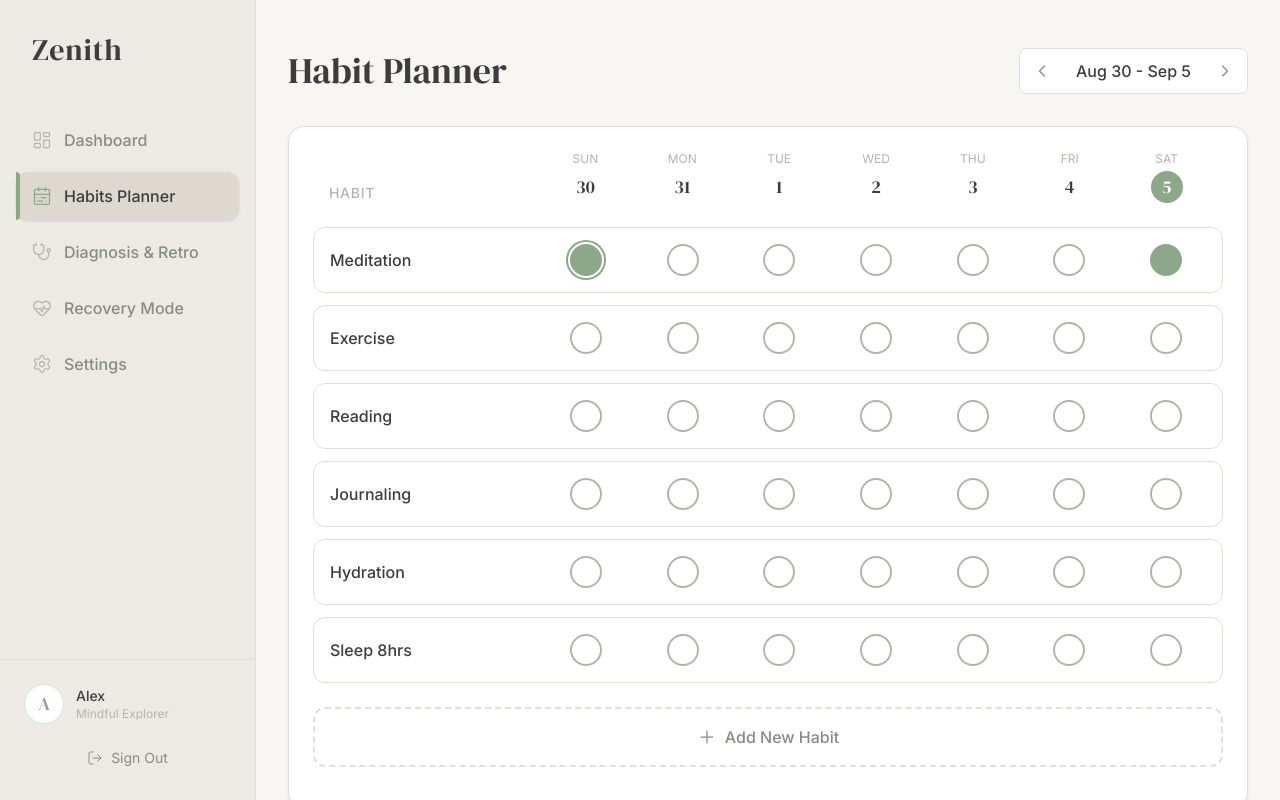
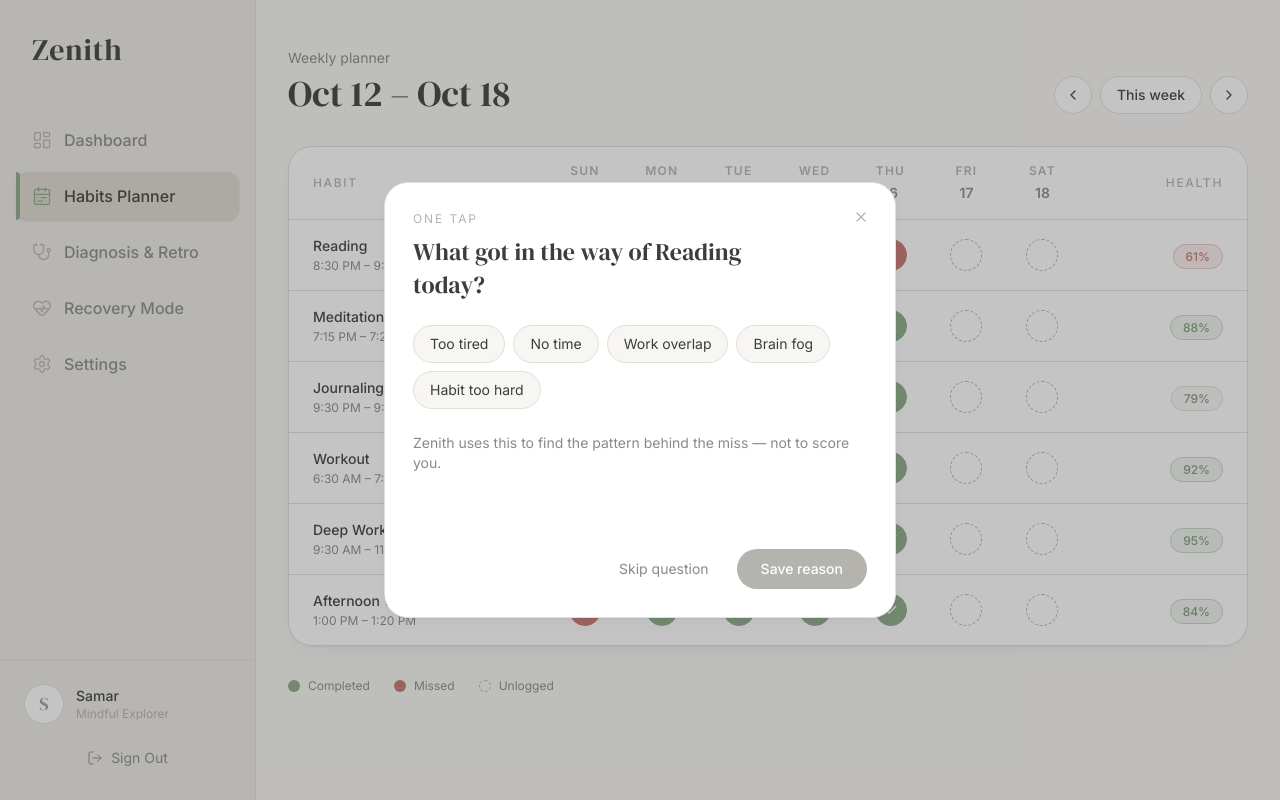
Before and after one commit to SamarSiddiqui/Zenith, a Next.js app: page /habits in a window 1280 px wide. Both pictures are taken after a click on the button 586 px from the left and 260 px from the top of the page. Built offline with nearby package versions, Linux system fonts and the light colour scheme.

Commit message:
feat(planner): refactor habit matrix with 1-tap skip diagnostic modal

```diff
--- a/app/habits/page.tsx
+++ b/app/habits/page.tsx
@@ -1,137 +1,166 @@
 "use client";
 
 import React, { useState } from 'react';
-import { PageTransition } from '../../components/PageTransition';
-import { HabitGrid } from '../../components/HabitGrid';
-import { ChevronLeft, ChevronRight } from 'lucide-react';
-import { StatusType } from '../../components/StatusCircle';
+import { AnimatePresence, motion } from 'framer-motion';
+import { ChevronLeft, ChevronRight, Check, X } from 'lucide-react';
 import { Layout } from '../../components/Layout';
+import { habits as seedHabits, weekDates, weekDays } from '../../data/zenith';
+import type { HabitStatus } from '../../types/zenith';
+import { SkipModal } from '../../components/habits/SkipModal';
 
-// Mock user context
-const MOCK_USER = { name: 'Alex' };
+const cycle: Record<HabitStatus, HabitStatus> = {
+  unlogged: 'completed',
+  completed: 'missed',
+  missed: 'unlogged'
+};
+
+type Grid = Record<string, HabitStatus[]>;
 
 export default function HabitsPage() {
-  const [currentDate, setCurrentDate] = useState(new Date());
+  const [grid, setGrid] = useState<Grid>(
+    Object.fromEntries(seedHabits.map((h) => [h.id, [...h.week]]))
+  );
+  const [modalHabit, setModalHabit] = useState<string | null>(null);
 
-  // Generate dates for the current week view
-  const getWeekDates = (baseDate: Date) => {
-    const dates = [];
-    const startOfWeek = new Date(baseDate);
-    startOfWeek.setDate(baseDate.getDate() - baseDate.getDay()); // Start on Sunday
-
-    for (let i = 0; i < 7; i++) {
-      const date = new Date(startOfWeek);
-      date.setDate(startOfWeek.getDate() + i);
-      dates.push(date);
-    }
-    return dates;
-  };
-
-  const weekDates = getWeekDates(currentDate);
-  const weekStart = weekDates[0];
-  const weekEnd = weekDates[6];
-
-  const formatDateRange = (start: Date, end: Date) => {
-    const options: Intl.DateTimeFormatOptions = { month: 'short', day: 'numeric' };
-    return `${start.toLocaleDateString('en-US', options)} - ${end.toLocaleDateString(
-      'en-US',
-      options
-    )}`;
-  };
-
-  const navigateWeek = (direction: 'prev' | 'next') => {
-    const newDate = new Date(currentDate);
-    newDate.setDate(currentDate.getDate() + (direction === 'next' ? 7 : -7));
-    setCurrentDate(newDate);
-  };
-
-  // Sample Data Management
-  const [habits, setHabits] = useState([
-    {
-      id: '1',
-      name: 'Meditation',
-      history: {
-        [new Date().toISOString().split('T')[0]]: 'completed' as StatusType,
-      },
-    },
-    { id: '2', name: 'Exercise', history: {} },
-    { id: '3', name: 'Reading', history: {} },
-    { id: '4', name: 'Journaling', history: {} },
-    { id: '5', name: 'Hydration', history: {} },
-    { id: '6', name: 'Sleep 8hrs', history: {} },
-  ]);
-
-  const handleToggleStatus = (habitId: string, dateStr: string) => {
-    setHabits((prevHabits) =>
-      prevHabits.map((habit) => {
-        if (habit.id !== habitId) return habit;
-
-        const currentStatus = habit.history[dateStr] || 'unlogged';
-        let nextStatus: StatusType = 'completed';
-
-        if (currentStatus === 'completed') nextStatus = 'missed';
-        else if (currentStatus === 'missed') nextStatus = 'unlogged';
-
-        const newHistory = { ...habit.history };
-        if (nextStatus === 'unlogged') {
-          delete newHistory[dateStr];
-        } else {
-          newHistory[dateStr] = nextStatus;
-        }
-
-        return { ...habit, history: newHistory };
-      })
-    );
-  };
-
-  const handleAddHabit = () => {
-    const name = prompt('Enter new habit name:');
-    if (name) {
-      setHabits([
-        ...habits,
-        {
-          id: Date.now().toString(),
-          name,
-          history: {},
-        },
-      ]);
-    }
+  const toggle = (habitId: string, habitName: string, dayIndex: number) => {
+    setGrid((prev) => {
+      const row = [...prev[habitId]];
+      const next = cycle[row[dayIndex]];
+      row[dayIndex] = next;
+      if (next === 'missed') setModalHabit(habitName);
+      return { ...prev, [habitId]: row };
+    });
   };
 
   return (
-    <Layout userName={MOCK_USER.name}>
-      <PageTransition>
-        <div className="space-y-8">
-          <div className="flex flex-col md:flex-row md:items-center justify-between gap-4">
-            <h1 className="font-heading text-4xl text-zen-text-primary">Habit Planner</h1>
-
-            <div className="flex items-center bg-zen-surface rounded-lg border border-zen-border p-1 self-start">
+    <Layout userName="Samar">
+      <div className="flex flex-col gap-8">
+        <header className="flex flex-col gap-4 sm:flex-row sm:items-end sm:justify-between">
+          <div>
+            <p className="text-sm text-muted">Weekly planner</p>
+            <h1 className="mt-1.5 font-serif text-4xl text-ink">Oct 12 – Oct 18</h1>
+          </div>
+          <div className="flex items-center gap-2">
             <button
-                onClick={() => navigateWeek('prev')}
-                className="p-2 hover:bg-zen-bg rounded-md text-zen-text-secondary transition-colors">
-                <ChevronLeft className="w-5 h-5 stroke-[1.5]" />
+              type="button"
+              aria-label="Previous week"
+              className="rounded-full border border-line bg-surface p-2.5 text-ink transition-colors duration-150 ease-out hover:bg-sidebar"
+            >
+              <ChevronLeft className="h-4 w-4" strokeWidth={1.9} />
             </button>
-              <span className="px-4 font-medium text-zen-text-primary min-w-[140px] text-center">
-                {formatDateRange(weekStart, weekEnd)}
-              </span>
             <button
-                onClick={() => navigateWeek('next')}
-                className="p-2 hover:bg-zen-bg rounded-md text-zen-text-secondary transition-colors">
-                <ChevronRight className="w-5 h-5 stroke-[1.5]" />
+              type="button"
+              className="rounded-full border border-line bg-surface px-4 py-2 text-sm font-medium text-ink transition-colors duration-150 ease-out hover:bg-sidebar"
+            >
+              This week
+            </button>
+            <button
+              type="button"
+              aria-label="Next week"
+              className="rounded-full border border-line bg-surface p-2.5 text-ink transition-colors duration-150 ease-out hover:bg-sidebar"
+            >
+              <ChevronRight className="h-4 w-4" strokeWidth={1.9} />
             </button>
           </div>
+        </header>
+
+        <div className="overflow-x-auto rounded-3xl border border-line bg-surface shadow-calm">
+          <table className="w-full min-w-[680px] border-collapse">
+            <caption className="sr-only">Weekly habit completion matrix</caption>
+            <thead>
+              <tr className="border-b border-line">
+                <th scope="col" className="px-6 py-4 text-left text-xs font-medium uppercase tracking-[0.14em] text-faint">
+                  Habit
+                </th>
+                {weekDays.map((day, i) => (
+                  <th key={day} scope="col" className="px-2 py-4 text-center">
+                    <span className="block text-xs uppercase tracking-[0.1em] text-faint">{day}</span>
+                    <span className={`mt-1 block text-sm ${i === 3 ? 'font-medium text-ink' : 'text-muted'}`}>
+                      {weekDates[i]}
+                    </span>
+                  </th>
+                ))}
+                <th scope="col" className="px-6 py-4 text-right text-xs font-medium uppercase tracking-[0.14em] text-faint">
+                  Health
+                </th>
+              </tr>
+            </thead>
+            <tbody className="divide-y divide-line">
+              {seedHabits.map((habit) => (
+                <tr key={habit.id} className="transition-colors duration-150 ease-out hover:bg-canvas">
+                  <th scope="row" className="px-6 py-4 text-left">
+                    <span className="block text-sm font-medium text-ink">{habit.name}</span>
+                    <span className="mt-0.5 block text-xs font-normal text-muted">{habit.window}</span>
+                  </th>
+                  {grid[habit.id].map((status, i) => (
+                    <td key={`${habit.id}-${i}`} className="px-2 py-4 text-center">
+                      <motion.button
+                        type="button"
+                        whileHover={{ scale: 1.12 }}
+                        whileTap={{ scale: 0.88 }}
+                        transition={{ duration: 0.12, ease: 'easeOut' }}
+                        onClick={() => toggle(habit.id, habit.name, i)}
+                        aria-label={`${habit.name} on ${weekDays[i]} ${weekDates[i]} — ${status}`}
+                        className={[
+                          'mx-auto flex h-8 w-8 items-center justify-center rounded-full border transition-colors duration-150 ease-out',
+                          status === 'completed'
+                            ? 'border-sage bg-sage text-white'
+                            : status === 'missed'
+                            ? 'border-clay bg-clay text-white'
+                            : 'border-dashed border-faint text-transparent hover:border-sage'
+                        ].join(' ')}
+                      >
+                        <AnimatePresence mode="wait" initial={false}>
+                          <motion.span
+                            key={status}
+                            initial={{ scale: 0.6, opacity: 0 }}
+                            animate={{ scale: 1, opacity: 1 }}
+                            exit={{ scale: 0.6, opacity: 0 }}
+                            transition={{ duration: 0.13, ease: [0.23, 1, 0.32, 1] }}
+                          >
+                            {status === 'missed' ? (
+                              <X className="h-3.5 w-3.5" strokeWidth={2.4} aria-hidden />
+                            ) : (
+                              <Check className="h-3.5 w-3.5" strokeWidth={2.4} aria-hidden />
+                            )}
+                          </motion.span>
+                        </AnimatePresence>
+                      </motion.button>
+                    </td>
+                  ))}
+                  <td className="px-6 py-4 text-right">
+                    <span
+                      className={`rounded-full border px-3 py-1 text-xs font-medium ${
+                        habit.health >= 80
+                          ? 'border-sage/40 bg-sage-wash text-sage-deep'
+                          : habit.health >= 65
+                          ? 'border-line bg-canvas text-muted'
+                          : 'border-clay/35 bg-clay-wash text-clay'
+                      }`}
+                    >
+                      {habit.health}%
+                    </span>
+                  </td>
+                </tr>
+              ))}
+            </tbody>
+          </table>
         </div>
 
-          <div className="bg-white rounded-2xl shadow-sm border border-zen-border p-6 overflow-hidden">
-            <HabitGrid
-              habits={habits}
-              weekDates={weekDates}
-              onToggleStatus={handleToggleStatus}
-              onAddHabit={handleAddHabit}
-            />
+        <div className="flex flex-wrap gap-6 text-xs text-muted">
+          <span className="flex items-center gap-2">
+            <span className="h-3 w-3 rounded-full bg-sage" aria-hidden /> Completed
+          </span>
+          <span className="flex items-center gap-2">
+            <span className="h-3 w-3 rounded-full bg-clay" aria-hidden /> Missed
+          </span>
+          <span className="flex items-center gap-2">
+            <span className="h-3 w-3 rounded-full border border-dashed border-faint" aria-hidden /> Unlogged
+          </span>
         </div>
+
+        <SkipModal habitName={modalHabit} onClose={() => setModalHabit(null)} />
       </div>
-      </PageTransition>
     </Layout>
   );
 }
--- /dev/null
+++ b/components/habits/SkipModal.tsx
@@ -0,0 +1,122 @@
+"use client";
+
+import React, { useState } from 'react';
+import { AnimatePresence, motion } from 'framer-motion';
+import { X, Sparkles } from 'lucide-react';
+import { skipReasons } from '../../data/zenith';
+
+interface SkipModalProps {
+  habitName: string | null;
+  onClose: () => void;
+}
+
+export function SkipModal({ habitName, onClose }: SkipModalProps) {
+  const [selected, setSelected] = useState<string | null>(null);
+  const response = skipReasons.find((r) => r.id === selected)?.response;
+
+  const close = () => {
+    setSelected(null);
+    onClose();
+  };
+
+  return (
+    <AnimatePresence>
+      {habitName && (
+        <motion.div
+          className="fixed inset-0 z-50 flex items-end justify-center p-4 sm:items-center"
+          initial={{ opacity: 0 }}
+          animate={{ opacity: 1 }}
+          exit={{ opacity: 0 }}
+          transition={{ duration: 0.18, ease: 'easeOut' }}
+        >
+          <div className="absolute inset-0 bg-ink/30" onClick={close} aria-hidden />
+          <motion.div
+            role="dialog"
+            aria-modal="true"
+            aria-label="Why did you skip?"
+            initial={{ opacity: 0, y: 16, scale: 0.98 }}
+            animate={{ opacity: 1, y: 0, scale: 1 }}
+            exit={{ opacity: 0, y: 12, scale: 0.98 }}
+            transition={{ duration: 0.22, ease: [0.23, 1, 0.32, 1] }}
+            className="relative w-full max-w-lg rounded-3xl border border-line bg-surface p-7 shadow-calm"
+          >
+            <button
+              type="button"
+              onClick={close}
+              aria-label="Close"
+              className="absolute right-5 top-5 rounded-full p-1.5 text-faint transition-colors duration-150 ease-out hover:text-ink"
+            >
+              <X className="h-4 w-4" strokeWidth={1.9} />
+            </button>
+
+            <p className="text-xs uppercase tracking-[0.16em] text-faint">One tap</p>
+            <h2 className="mt-2 max-w-sm font-serif text-2xl leading-snug text-ink">
+              What got in the way of {habitName} today?
+            </h2>
+
+            <div className="mt-6 flex flex-wrap gap-2">
+              {skipReasons.map((reason) => (
+                <button
+                  key={reason.id}
+                  type="button"
+                  onClick={() => setSelected(reason.id)}
+                  aria-pressed={selected === reason.id}
+                  className={[
+                    'rounded-full border px-4 py-2 text-sm transition-colors duration-150 ease-out',
+                    selected === reason.id
+                      ? 'border-sage bg-sage text-white'
+                      : 'border-line bg-canvas text-ink hover:border-faint'
+                  ].join(' ')}
+                >
+                  {reason.label}
+                </button>
+              ))}
+            </div>
+
+            <div className="mt-6 min-h-[92px]">
+              <AnimatePresence mode="wait">
+                {response ? (
+                  <motion.div
+                    key={selected}
+                    initial={{ opacity: 0, y: 8 }}
+                    animate={{ opacity: 1, y: 0 }}
+                    exit={{ opacity: 0, y: -6 }}
+                    transition={{ duration: 0.2, ease: [0.23, 1, 0.32, 1] }}
+                    className="rounded-2xl border border-sage/35 bg-sage-wash p-5"
+                  >
+                    <div className="flex gap-3">
+                      <Sparkles className="mt-0.5 h-4 w-4 shrink-0 text-sage-deep" strokeWidth={1.9} aria-hidden />
+                      <p className="text-sm leading-relaxed text-ink">{response}</p>
+                    </div>
+                  </motion.div>
+                ) : (
+                  <p key="empty" className="text-sm text-muted">
+                    Zenith uses this to find the pattern behind the miss — not to score you.
+                  </p>
+                )}
+              </AnimatePresence>
+            </div>
+
+            <div className="mt-6 flex justify-end gap-2">
+              <button
+                type="button"
+                onClick={close}
+                className="rounded-full px-5 py-2.5 text-sm text-muted transition-colors duration-150 ease-out hover:text-ink"
+              >
+                Skip question
+              </button>
+              <button
+                type="button"
+                onClick={close}
+                disabled={!selected}
+                className="rounded-full bg-sage px-6 py-2.5 text-sm font-medium text-white transition-colors duration-150 ease-out hover:bg-sage-deep disabled:cursor-not-allowed disabled:bg-faint"
+              >
+                Save reason
+              </button>
+            </div>
+          </motion.div>
+        </motion.div>
+      )}
+    </AnimatePresence>
+  );
+}
```
Lines whose indentation alone changed are shown as unchanged.
